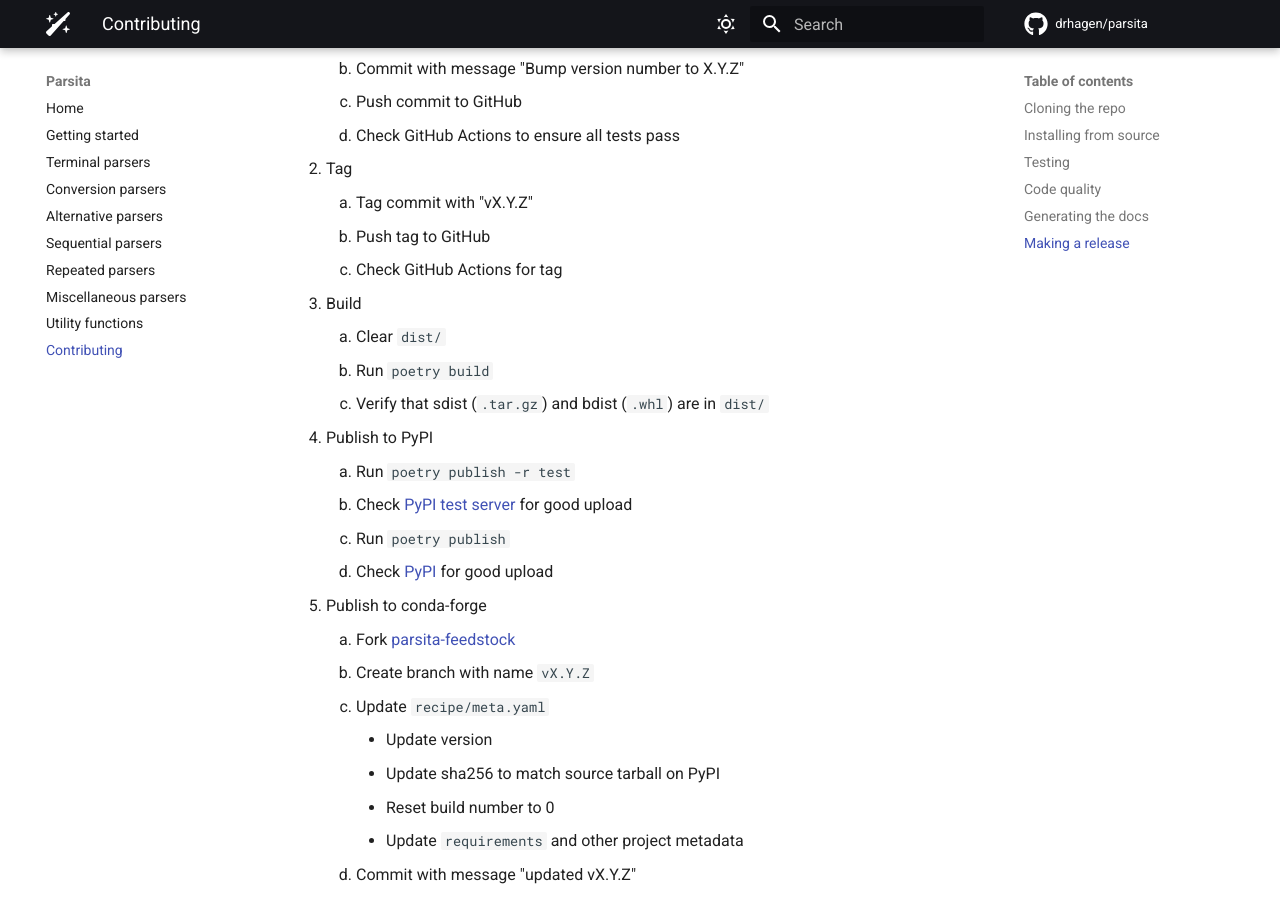
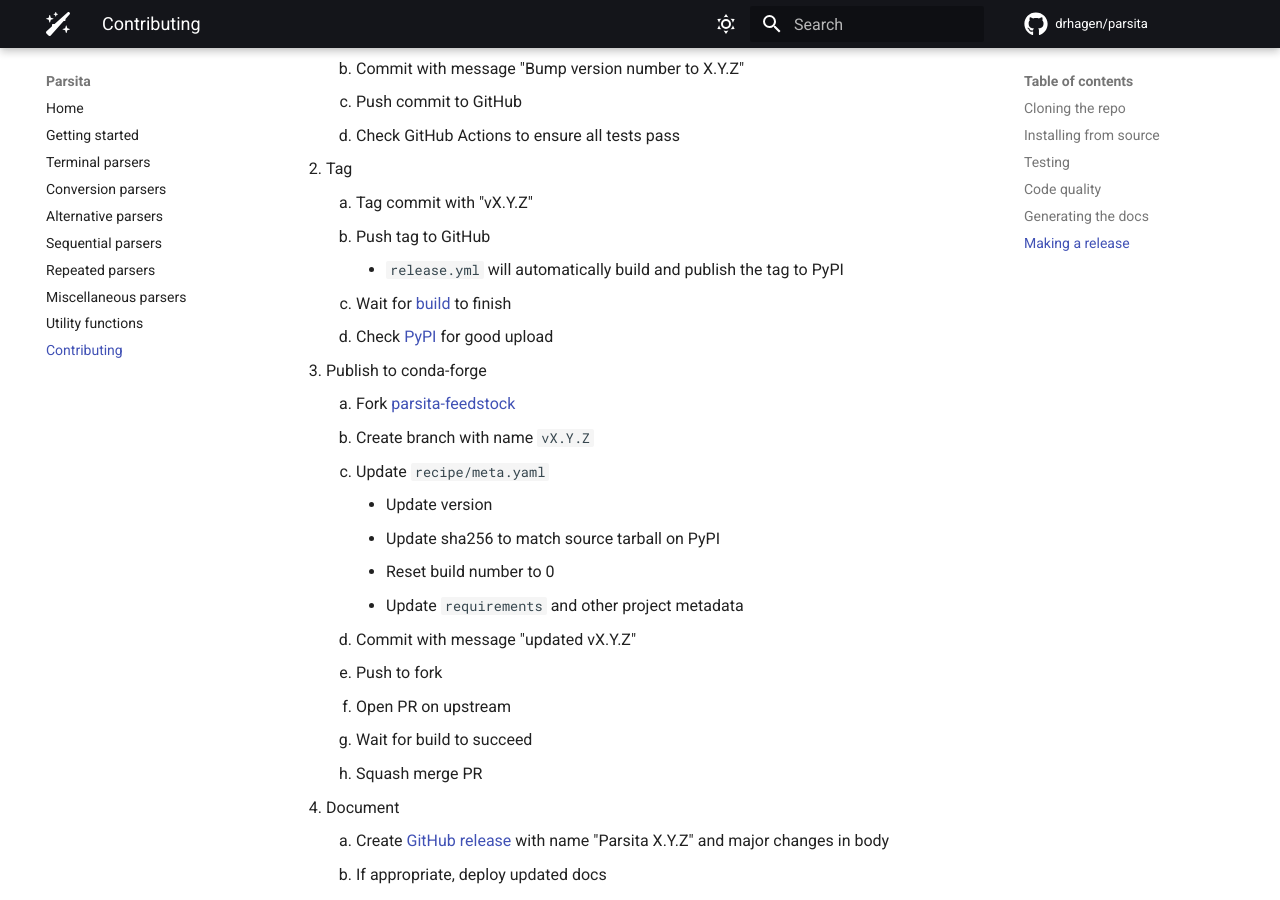
Before and after one commit to drhagen/parsita, an MkDocs documentation site: the page built from docs/contributing.md, in a window 1280 px wide and 900 px high, scrolled down 1838 px. Built offline with MkDocs 1.6.1 and Material for MkDocs 9.7.7, drawn with Linux system fonts in a browser that asks for light colours; comment, search, counter and statistics services are not loaded.

Commit message:
Automatic releases

```diff
--- a/docs/contributing.md
+++ b/docs/contributing.md
@@ -77,17 +77,10 @@
 2. Tag
     1. Tag commit with "vX.Y.Z"
     2. Push tag to GitHub
-    3. Check GitHub Actions for tag
-3. Build
-    1. Clear `dist/`
-    2. Run `poetry build`
-    3. Verify that sdist (`.tar.gz`) and bdist (`.whl`) are in `dist/`
-4. Publish to PyPI
-    1. Run `poetry publish -r test`
-    2. Check [PyPI test server](https://test.pypi.org/project/parsita/) for good upload
-    3. Run `poetry publish`
-    4. Check [PyPI](https://pypi.org/project/parsita/) for good upload
-5. Publish to conda-forge
+        - `release.yml` will automatically build and publish the tag to PyPI
+    3. Wait for [build](https://github.com/drhagen/parsita/actions/workflows/release.yml) to finish
+    3. Check [PyPI](https://pypi.org/project/parsita/) for good upload
+3. Publish to conda-forge
     1. Fork [parsita-feedstock](https://github.com/conda-forge/parsita-feedstock)
     2. Create branch with name `vX.Y.Z`
     3. Update `recipe/meta.yaml`
```
Also changed, not shown: other parts of docs/contributing.md (+1 -1 lines), 2 other files.
